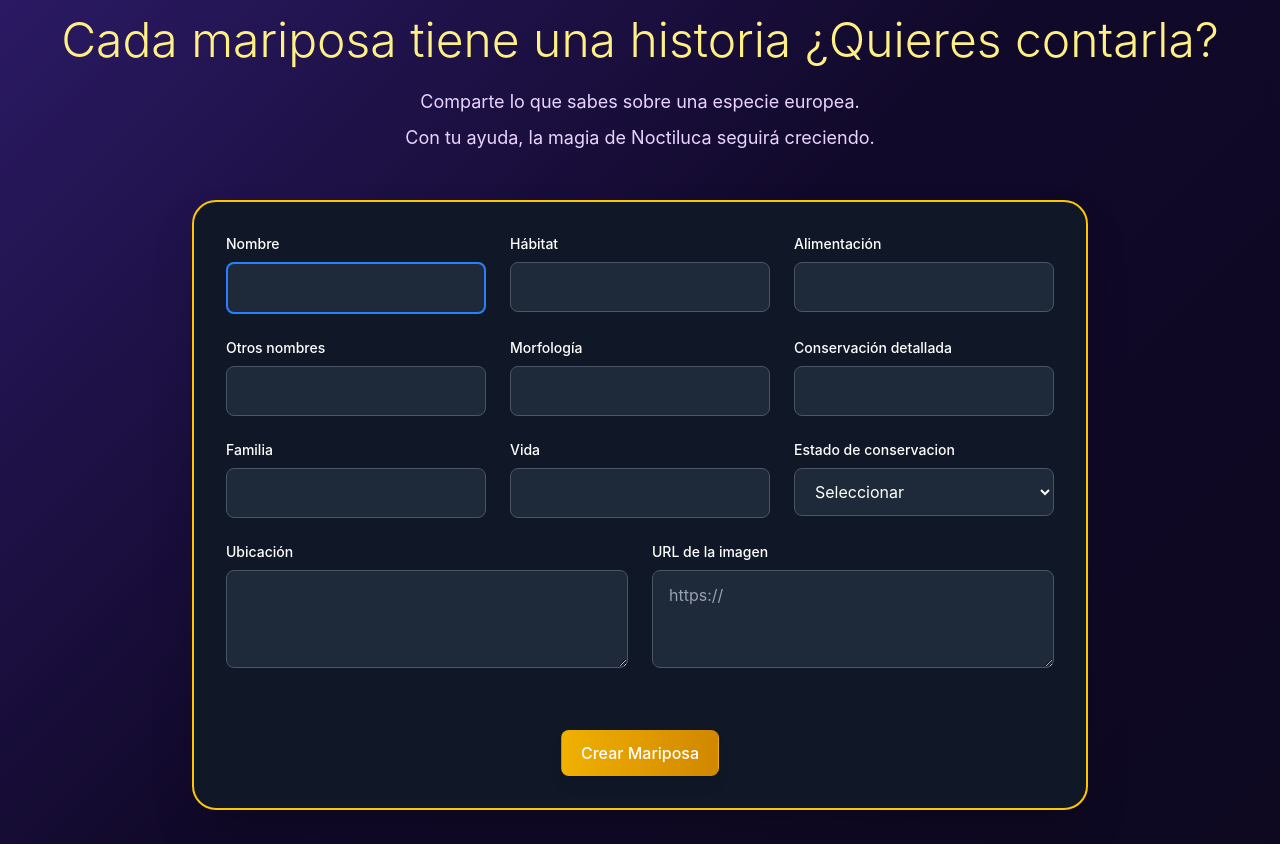
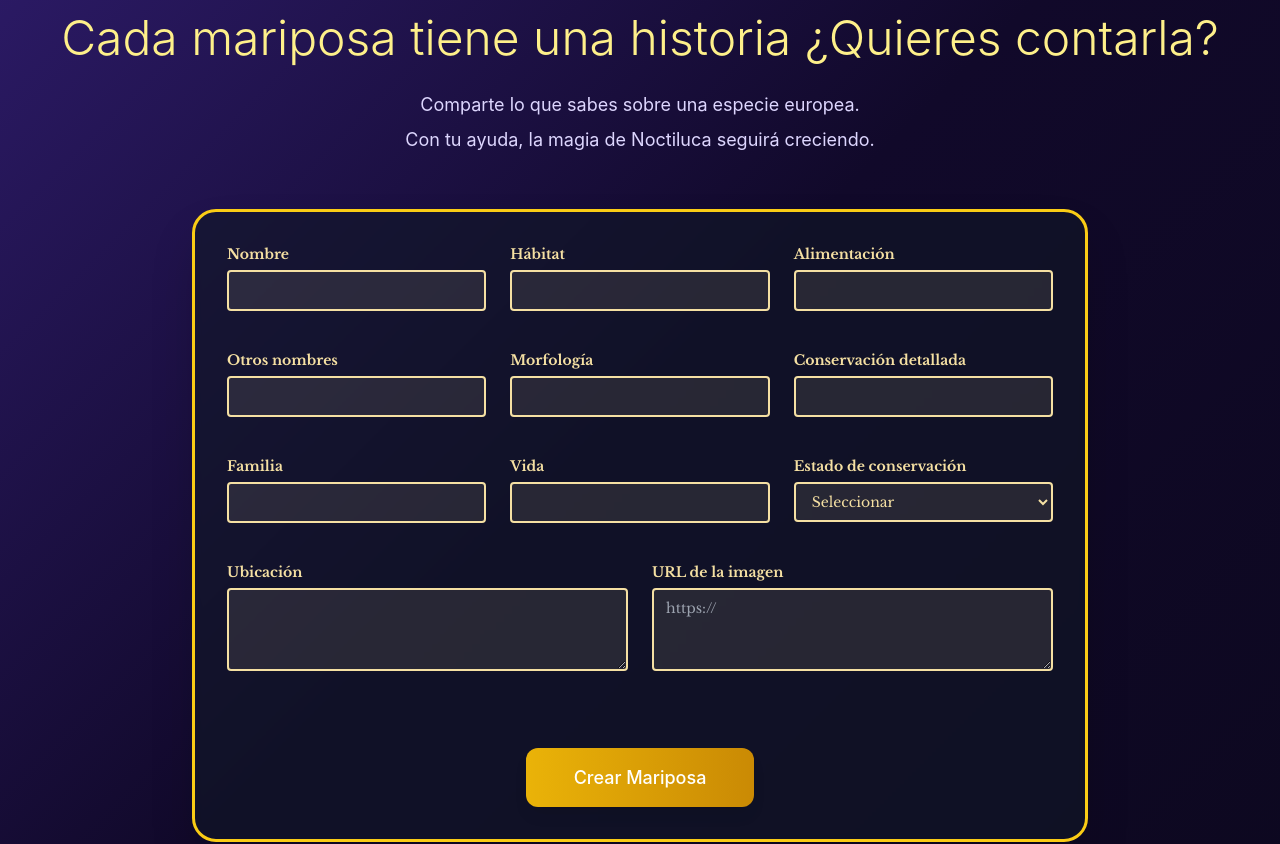
Before and after one commit to nicolegugu93/Noctiluca, a React (Vite) app: page /newbutterly in a window 1280 px wide. Shown: the part 900-1744 px from the top of the page. Built offline with nearby package versions, Linux system fonts and the light colour scheme.

Commit message:
styling updates

```diff
--- a/src/pages/CreateButterfly.jsx
+++ b/src/pages/CreateButterfly.jsx
@@ -1,15 +1,6 @@
 import { useState } from 'react';
-
-// Simulación del servicio (en tu caso real usarías la importación)
-const createButterfly = async (butterflyData) => {
-  // Simulación de la función - en tu código real importarías desde ButterflyServices.jsx
-  return new Promise((resolve) => {
-    setTimeout(() => {
-      console.log('Mariposa creada:', butterflyData);
-      resolve({ success: true, data: butterflyData });
-    }, 1000);
-  });
-};
+import { createButterfly } from '../services/ButterflyServices.jsx';
+import '../style/createbutterfly.css';
 
 export default function CreateButterfly() {
   const [formData, setFormData] = useState({
@@ -37,7 +28,8 @@
     }));
   };
 
-  const handleSubmit = async () => {
+  const handleSubmit = async (e) => {
+    e.preventDefault();
     setIsSubmitting(true);
     setMessage('');
 
@@ -75,35 +67,40 @@
     }
   };
 
+  const handleBackToGallery = () => {
+    // Aquí puedes agregar la lógica de navegación
+    console.log('Regresar a la galería');
+  };
+
   return (
-    <div className="min-h-screen" style={{
-      background: 'linear-gradient(135deg, #2D1B69 0%, #11092A 50%, #0D0820 100%)',
-      fontFamily: 'Inter, system-ui, sans-serif'
-    }}>
+    <div className="create-butterfly-container">
       {/* Botón superior */}
-      <div className="pt-6 pl-6">
-        <button className="px-4 py-2 bg-yellow-600 text-yellow-100 rounded-md text-sm font-medium hover:bg-yellow-700 transition-colors">
+      <div className="back-button-container">
+        <button
+          onClick={handleBackToGallery}
+          className="back-button"
+        >
           » Regresar a la galería
         </button>
       </div>
 
       {/* Contenido principal */}
-      <div className="flex flex-col items-center justify-center px-6 py-12">
-        <div className="text-center mb-12">
-          <h1 className="text-4xl md:text-5xl font-light text-yellow-200 mb-6">
+      <div className="main-content">
+        <div className="header-section">
+          <h1 className="main-title">
             Cada mariposa tiene una historia ¿Quieres contarla?
           </h1>
-          <p className="text-lg text-purple-200 mb-2">
+          <p className="subtitle">
             Comparte lo que sabes sobre una especie europea.
           </p>
-          <p className="text-lg text-purple-200">
+          <p className="subtitle">
             Con tu ayuda, la magia de Noctiluca seguirá creciendo.
           </p>
         </div>
 
         {/* Decorative butterfly */}
-        <div className="absolute top-32 right-16 opacity-30">
-          <svg width="80" height="80" viewBox="0 0 100 100" className="text-yellow-300">
+        <div className="butterfly-decoration">
+          <svg width="80" height="80" viewBox="0 0 100 100" className="butterfly-svg">
             <path d="M50 20 C40 10, 20 15, 15 35 C10 50, 20 60, 35 55 C40 52, 45 48, 50 50 C55 48, 60 52, 65 55 C80 60, 90 50, 85 35 C80 15, 60 10, 50 20 Z"
                   fill="currentColor" opacity="0.6"/>
             <path d="M50 50 C45 60, 40 70, 35 85 C30 95, 40 98, 50 90 C50 85, 50 75, 50 70 C50 75, 50 85, 50 90 C60 98, 70 95, 65 85 C60 70, 55 60, 50 50 Z"
@@ -112,23 +109,19 @@
         </div>
 
         {/* Formulario */}
-        <div className="w-full max-w-4xl">
-          <div className="bg-gray-900 bg-opacity-60 backdrop-blur-sm p-8 rounded-3xl border-2 border-yellow-400 shadow-2xl">
+        <div className="form-wrapper">
+          <form onSubmit={handleSubmit} className="butterfly-form">
             {message && (
-              <div className={`mb-6 p-4 rounded-lg text-center font-medium ${
-                message.includes('correctamente')
-                  ? 'bg-green-900 bg-opacity-50 text-green-300 border border-green-700'
-                  : 'bg-red-900 bg-opacity-50 text-red-300 border border-red-700'
-              }`}>
+              <div className={`message ${message.includes('correctamente') ? 'success' : 'error'}`}>
                 {message}
               </div>
             )}
 
-            <div className="space-y-6">
+            <div className="form-content">
               {/* Primera fila */}
-              <div className="grid grid-cols-1 md:grid-cols-3 gap-6">
-                <div>
-                  <label className="block text-white text-sm font-medium mb-2">
+              <div className="form-row">
+                <div className="form-group">
+                  <label className="form-label">
                     Nombre
                   </label>
                   <input
@@ -136,13 +129,13 @@
                     name="name"
                     value={formData.name}
                     onChange={handleChange}
-                    className="w-full px-4 py-3 bg-gray-800 bg-opacity-70 border-2 border-blue-500 rounded-lg text-white placeholder-gray-400 focus:outline-none focus:border-blue-400 transition-colors"
+                    className="form-input highlighted"
                     placeholder=""
                     required
                   />
                 </div>
-                <div>
-                  <label className="block text-white text-sm font-medium mb-2">
+                <div className="form-group">
+                  <label className="form-label">
                     Hábitat
                   </label>
                   <input
@@ -150,13 +143,13 @@
                     name="Hábitat"
                     value={formData.Hábitat}
                     onChange={handleChange}
-                    className="w-full px-4 py-3 bg-gray-800 bg-opacity-70 border border-gray-600 rounded-lg text-white placeholder-gray-400 focus:outline-none focus:border-blue-400 transition-colors"
+                    className="form-input"
                     placeholder=""
                     required
                   />
                 </div>
-                <div>
-                  <label className="block text-white text-sm font-medium mb-2">
+                <div className="form-group">
+                  <label className="form-label">
                     Alimentación
                   </label>
                   <input
@@ -164,7 +157,7 @@
                     name="Feeding"
                     value={formData.Feeding}
                     onChange={handleChange}
-                    className="w-full px-4 py-3 bg-gray-800 bg-opacity-70 border border-gray-600 rounded-lg text-white placeholder-gray-400 focus:outline-none focus:border-blue-400 transition-colors"
+                    className="form-input"
                     placeholder=""
                     required
                   />
@@ -172,9 +165,9 @@
               </div>
 
               {/* Segunda fila */}
-              <div className="grid grid-cols-1 md:grid-cols-3 gap-6">
-                <div>
-                  <label className="block text-white text-sm font-medium mb-2">
+              <div className="form-row">
+                <div className="form-group">
+                  <label className="form-label">
                     Otros nombres
                   </label>
                   <input
@@ -182,12 +175,12 @@
                     name="other names"
                     value={formData['other names']}
                     onChange={handleChange}
-                    className="w-full px-4 py-3 bg-gray-800 bg-opacity-70 border border-gray-600 rounded-lg text-white placeholder-gray-400 focus:outline-none focus:border-blue-400 transition-colors"
+                    className="form-input"
                     placeholder=""
                   />
                 </div>
-                <div>
-                  <label className="block text-white text-sm font-medium mb-2">
+                <div className="form-group">
+                  <label className="form-label">
                     Morfología
                   </label>
                   <input
@@ -195,13 +188,13 @@
                     name="Morphology"
                     value={formData.Morphology}
                     onChange={handleChange}
-                    className="w-full px-4 py-3 bg-gray-800 bg-opacity-70 border border-gray-600 rounded-lg text-white placeholder-gray-400 focus:outline-none focus:border-blue-400 transition-colors"
+                    className="form-input"
                     placeholder=""
                     required
                   />
                 </div>
-                <div>
-                  <label className="block text-white text-sm font-medium mb-2">
+                <div className="form-group">
+                  <label className="form-label">
                     Conservación detallada
                   </label>
                   <input
@@ -209,7 +202,7 @@
                     name="Conservation"
                     value={formData.Conservation}
                     onChange={handleChange}
-                    className="w-full px-4 py-3 bg-gray-800 bg-opacity-70 border border-gray-600 rounded-lg text-white placeholder-gray-400 focus:outline-none focus:border-blue-400 transition-colors"
+                    className="form-input"
                     placeholder=""
                     required
                   />
@@ -217,9 +210,9 @@
               </div>
 
               {/* Tercera fila */}
-              <div className="grid grid-cols-1 md:grid-cols-3 gap-6">
-                <div>
-                  <label className="block text-white text-sm font-medium mb-2">
+              <div className="form-row">
+                <div className="form-group">
+                  <label className="form-label">
                     Familia
                   </label>
                   <input
@@ -227,13 +220,13 @@
                     name="family"
                     value={formData.family}
                     onChange={handleChange}
-                    className="w-full px-4 py-3 bg-gray-800 bg-opacity-70 border border-gray-600 rounded-lg text-white placeholder-gray-400 focus:outline-none focus:border-blue-400 transition-colors"
+                    className="form-input"
                     placeholder=""
                     required
                   />
                 </div>
-                <div>
-                  <label className="block text-white text-sm font-medium mb-2">
+                <div className="form-group">
+                  <label className="form-label">
                     Vida
                   </label>
                   <input
@@ -241,20 +234,20 @@
                     name="Life"
                     value={formData.Life}
                     onChange={handleChange}
-                    className="w-full px-4 py-3 bg-gray-800 bg-opacity-70 border border-gray-600 rounded-lg text-white placeholder-gray-400 focus:outline-none focus:border-blue-400 transition-colors"
+                    className="form-input"
                     placeholder=""
                     required
                   />
                 </div>
-                <div>
-                  <label className="block text-white text-sm font-medium mb-2">
-                    Estado de conservacion
+                <div className="form-group">
+                  <label className="form-label">
+                    Estado de conservación
                   </label>
                   <select
                     name="about conservation"
                     value={formData['about conservation']}
                     onChange={handleChange}
-                    className="w-full px-4 py-3 bg-gray-800 bg-opacity-70 border border-gray-600 rounded-lg text-white focus:outline-none focus:border-blue-400 transition-colors"
+                    className="form-select"
                     required
                   >
                     <option value="">Seleccionar</option>
@@ -268,9 +261,9 @@
               </div>
 
               {/* Cuarta fila */}
-              <div className="grid grid-cols-1 md:grid-cols-2 gap-6">
-                <div>
-                  <label className="block text-white text-sm font-medium mb-2">
+              <div className="form-row two-cols">
+                <div className="form-group">
+                  <label className="form-label">
                     Ubicación
                   </label>
                   <textarea
@@ -278,13 +271,13 @@
                     value={formData.Location}
                     onChange={handleChange}
                     rows="3"
-                    className="w-full px-4 py-3 bg-gray-800 bg-opacity-70 border border-gray-600 rounded-lg text-white placeholder-gray-400 focus:outline-none focus:border-blue-400 transition-colors resize-vertical"
+                    className="form-textarea"
                     placeholder=""
                     required
                   />
                 </div>
-                <div>
-                  <label className="block text-white text-sm font-medium mb-2">
+                <div className="form-group">
+                  <label className="form-label">
                     URL de la imagen
                   </label>
                   <textarea
@@ -292,29 +285,24 @@
                     value={formData.image}
                     onChange={handleChange}
                     rows="3"
-                    className="w-full px-4 py-3 bg-gray-800 bg-opacity-70 border border-gray-600 rounded-lg text-white placeholder-gray-400 focus:outline-none focus:border-blue-400 transition-colors resize-vertical"
+                    className="form-textarea"
                     placeholder="https://"
                   />
                 </div>
               </div>
 
               {/* Botón de envío */}
-              <div className="flex justify-center pt-8">
+              <div className="submit-container">
                 <button
-                  type="button"
-                  onClick={handleSubmit}
+                  type="submit"
                   disabled={isSubmitting}
-                  className={`px-12 py-4 rounded-xl font-medium text-lg transition-all duration-300 ${
-                    isSubmitting
-                      ? 'bg-gray-600 text-gray-400 cursor-not-allowed'
-                      : 'bg-gradient-to-r from-yellow-500 to-yellow-600 text-white hover:from-yellow-600 hover:to-yellow-700 hover:scale-105 shadow-lg hover:shadow-xl'
-                  }`}
+                  className={`submit-button ${isSubmitting ? 'disabled' : ''}`}
                 >
                   {isSubmitting ? 'Guardando...' : 'Crear Mariposa'}
                 </button>
               </div>
             </div>
-          </div>
+          </form>
         </div>
       </div>
     </div>
--- a/src/style/createbutterfly.css
+++ b/src/style/createbutterfly.css
@@ -0,0 +1,252 @@
+/* createbutterfly.css */
+
+.create-butterfly-container {
+  min-height: 100vh;
+  background: linear-gradient(135deg, #2D1B69 0%, #11092A 50%, #0D0820 100%);
+  font-family: 'Inter', system-ui, sans-serif;
+}
+
+.back-button-container {
+  padding-top: 1.5rem;
+  padding-left: 1.5rem;
+}
+
+.back-button {
+  padding: 0.5rem 1rem;
+  background-color: #d97706;
+  color: #fef3c7;
+  border-radius: 0.375rem;
+  font-size: 0.875rem;
+  font-weight: 500;
+  transition: background-color 0.2s ease-in-out;
+  border: none;
+  cursor: pointer;
+}
+
+.back-button:hover {
+  background-color: #b45309;
+}
+
+.main-content {
+  display: flex;
+  flex-direction: column;
+  align-items: center;
+  justify-content: center;
+  padding: 3rem 1.5rem;
+}
+
+.header-section {
+  text-align: center;
+  margin-bottom: 3rem;
+}
+
+.main-title {
+  font-size: 2.25rem;
+  font-weight: 300;
+  color: #fef08a;
+  margin-bottom: 1.5rem;
+  line-height: 1.2;
+}
+
+.subtitle {
+  font-size: 1.125rem;
+  color: #ddd6fe;
+  margin-bottom: 0.5rem;
+}
+
+.butterfly-decoration {
+  position: absolute;
+  top: 8rem;
+  right: 4rem;
+  opacity: 0.3;
+}
+
+.butterfly-svg {
+  color: #fde047;
+}
+
+.form-wrapper {
+  width: 100%;
+  max-width: 56rem;
+}
+
+.butterfly-form {
+  background-color: rgba(17, 24, 39, 0.6);
+  backdrop-filter: blur(4px);
+  padding: 2rem;
+  border-radius: 1.5rem;
+  border: 3px solid #facc15;
+  box-shadow: 0 25px 50px -12px rgba(0, 0, 0, 0.25);
+}
+
+.message {
+  margin-bottom: 1.5rem;
+  padding: 1rem;
+  border-radius: 0.5rem;
+  text-align: center;
+  font-weight: 500;
+}
+
+.message.success {
+  background-color: rgba(6, 78, 59, 0.5);
+  color: #86efac;
+  border: 1px solid #15803d;
+}
+
+.message.error {
+  background-color: rgba(127, 29, 29, 0.5);
+  color: #fca5a5;
+  border: 1px solid #dc2626;
+}
+
+.form-content {
+  display: flex;
+  flex-direction: column;
+  gap: 1.5rem;
+}
+
+.form-row {
+  display: grid;
+  grid-template-columns: 1fr;
+  gap: 1.5rem;
+}
+
+.form-row.two-cols {
+  display: grid;
+  grid-template-columns: 1fr;
+  gap: 1.5rem;
+}
+
+.form-group {
+  width: 100%;
+}
+
+.form-label {
+  display: block;
+  color: white;
+  font-size: 0.875rem;
+  font-weight: 500;
+  margin-bottom: 0.5rem;
+}
+
+.form-input {
+  width: 100%;
+  padding: 0.75rem 1rem;
+  background-color: rgba(31, 41, 55, 0.7);
+  border: 1px solid #4b5563;
+  border-radius: 0.5rem;
+  color: white;
+  transition: border-color 0.2s ease-in-out;
+  outline: none;
+}
+
+.form-input::placeholder {
+  color: #9ca3af;
+}
+
+.form-input:focus {
+  border-color: #60a5fa;
+}
+
+.form-input.highlighted {
+  border: 2px solid #3b82f6;
+}
+
+.form-select {
+  width: 100%;
+  padding: 0.75rem 1rem;
+  background-color: rgba(31, 41, 55, 0.7);
+  border: 1px solid #4b5563;
+  border-radius: 0.5rem;
+  color: white;
+  transition: border-color 0.2s ease-in-out;
+  outline: none;
+  cursor: pointer;
+}
+
+.form-select:focus {
+  border-color: #60a5fa;
+}
+
+.form-textarea {
+  width: 100%;
+  padding: 0.75rem 1rem;
+  background-color: rgba(31, 41, 55, 0.7);
+  border: 1px solid #4b5563;
+  border-radius: 0.5rem;
+  color: white;
+  transition: border-color 0.2s ease-in-out;
+  outline: none;
+  resize: vertical;
+}
+
+.form-textarea::placeholder {
+  color: #9ca3af;
+}
+
+.form-textarea:focus {
+  border-color: #60a5fa;
+}
+
+.submit-container {
+  display: flex;
+  justify-content: center;
+  padding-top: 2rem;
+}
+
+.submit-button {
+  padding: 1rem 3rem;
+  border-radius: 0.75rem;
+  font-weight: 500;
+  font-size: 1.125rem;
+  transition: all 0.3s ease-in-out;
+  background: linear-gradient(to right, #eab308, #ca8a04);
+  color: white;
+  box-shadow: 0 10px 15px -3px rgba(0, 0, 0, 0.1);
+  border: none;
+  cursor: pointer;
+}
+
+.submit-button:hover:not(.disabled) {
+  background: linear-gradient(to right, #ca8a04, #a16207);
+  transform: scale(1.05);
+  box-shadow: 0 20px 25px -5px rgba(0, 0, 0, 0.1);
+}
+
+.submit-button.disabled {
+  background-color: #4b5563;
+  color: #9ca3af;
+  cursor: not-allowed;
+  transform: none;
+}
+
+/* Responsive adjustments */
+@media (min-width: 768px) {
+  .form-row {
+    grid-template-columns: repeat(3, 1fr);
+  }
+
+  .form-row.two-cols {
+    grid-template-columns: repeat(2, 1fr);
+  }
+
+  .main-title {
+    font-size: 3rem;
+  }
+}
+
+@media (min-width: 1024px) {
+  .main-title {
+    font-size: 3rem;
+  }
+}
+
+@media (max-width: 767px) {
+  .main-title {
+    font-size: 1.875rem;
+  }
+
+  .butterfly-decoration {
+    display: none;
+  }
+}
```
